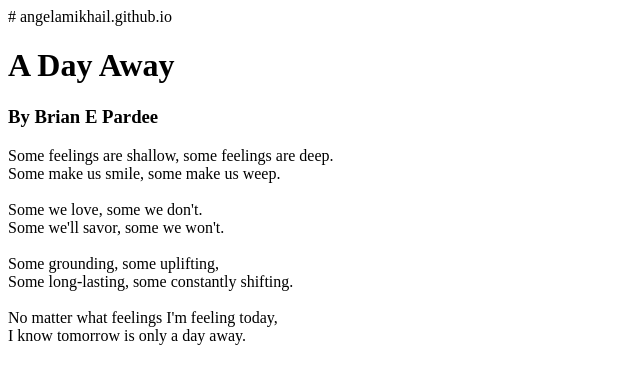
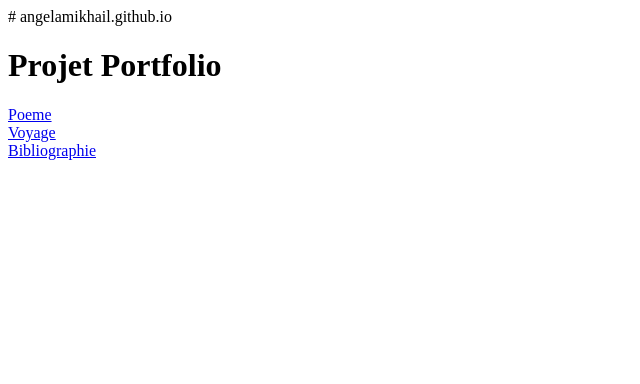
Before and after one commit to angelamikhail/angelamikhail.github.io, a plain HTML site: page index.html in a window 1280 px wide. Shown: the whole page, without its empty margins (0-640 px from the left). Drawn offline with Linux system fonts and the light colour scheme.

Commit message:
Update index.html

```diff
--- a/index.html
+++ b/index.html
@@ -2,25 +2,16 @@
 <!DOCTYPE HTML>
 <html>
     <head>
-        <title>Écrire un poème</title>
+        <title>Projet</title>
         <meta charset="utf-8">
     </head>
     <body>
 
-    <h1> A Day Away</h1>
-    <h3> By Brian E Pardee</h3>
-    <p> Some feelings are shallow, some feelings are deep.<br>
-Some make us smile, some make us weep.<br>
-<br>
-Some we love, some we don't.<br>
-Some we'll savor, some we won't.<br>
-<br>
-Some grounding, some uplifting,<br>
-Some long-lasting, some constantly shifting.<br>
-<br>
-No matter what feelings I'm feeling today,<br>
-I know tomorrow is only a day away.</p>
+    <h1> Projet Portfolio </h1>
+        <a href="poeme.html">Poeme</a><br>
+        <a href="voyage.html">Voyage</a><br>
+        <a href="bibliographie.html">Bibliographie</a><br>
 
 
-    </body>
+      </body>
 </html>
```
